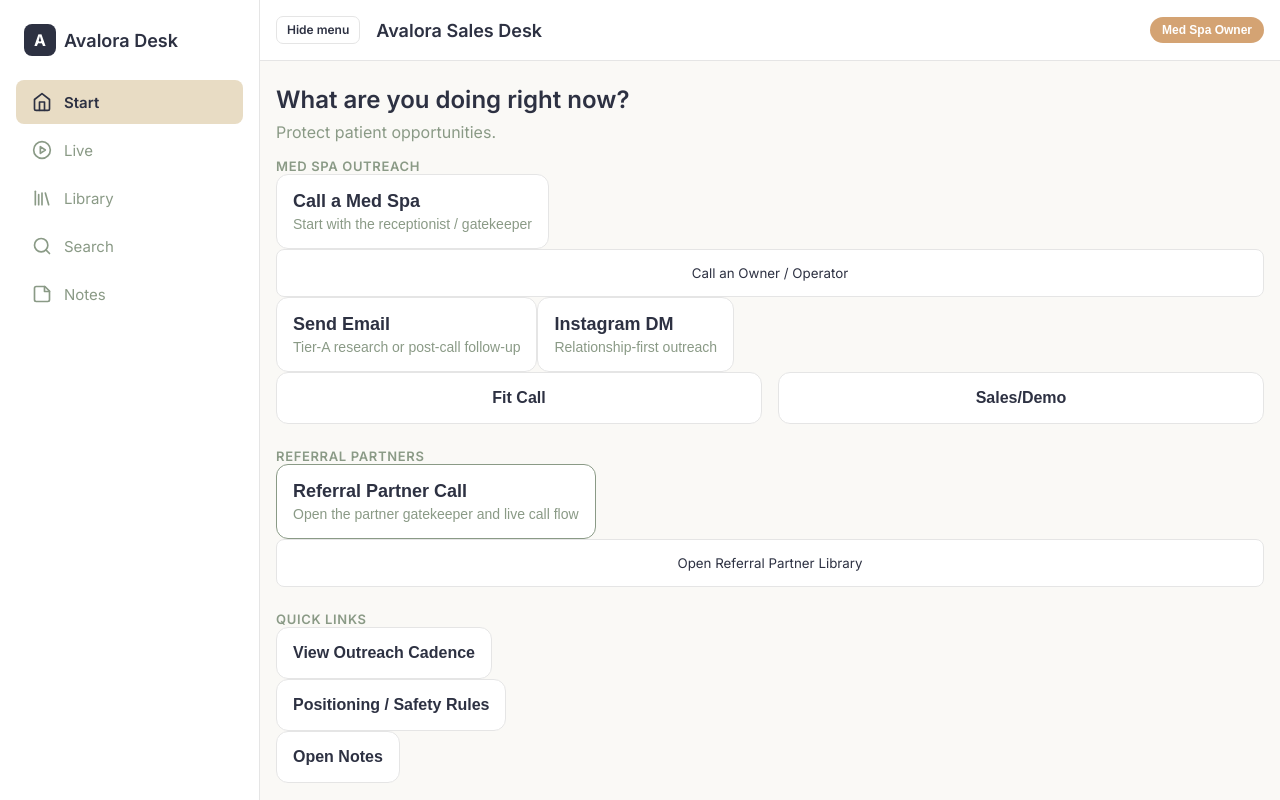
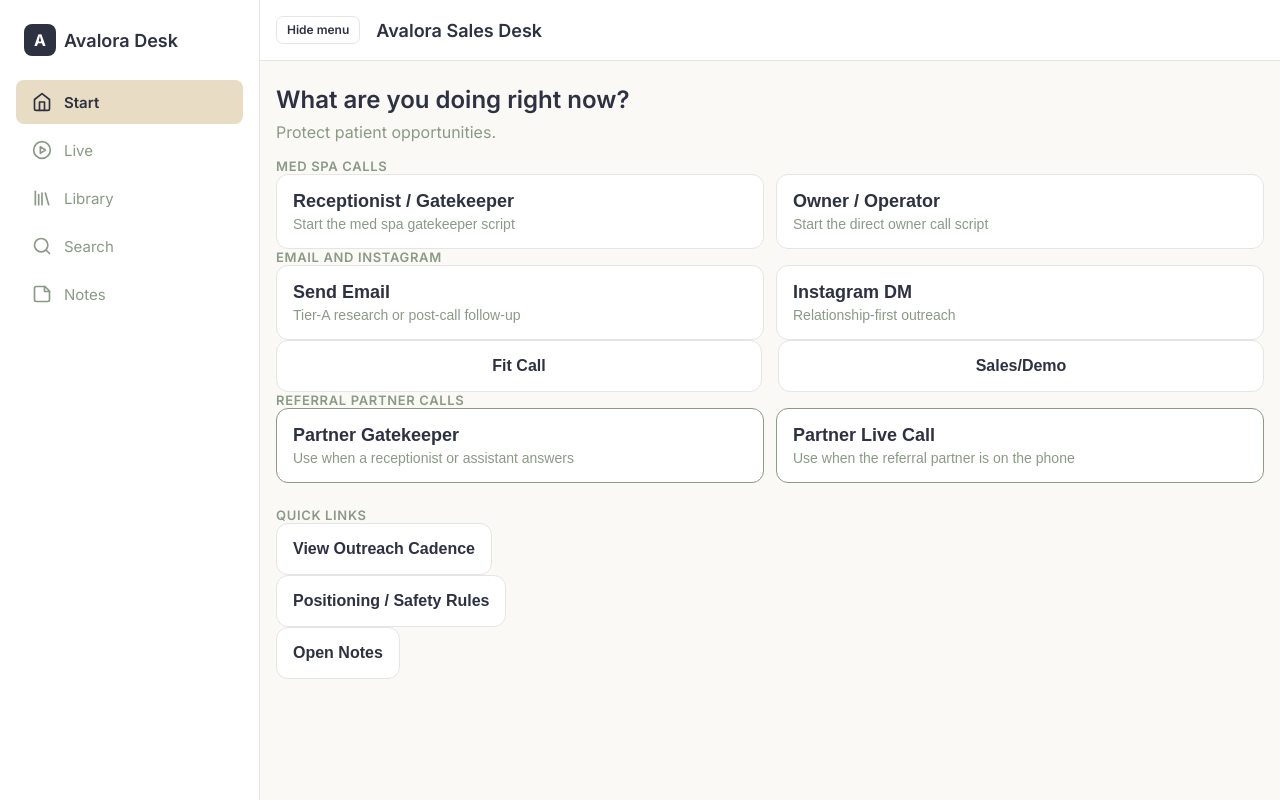
Before and after one commit to Burhanhaider121415/avalora-salesframework, a React (Vite) app: page / in a window 1280 px wide. Built offline with nearby package versions, Linux system fonts and the light colour scheme.

Commit message:
Unify call navigation and framework library

```diff
--- a/src/App.tsx
+++ b/src/App.tsx
@@ -121,18 +121,15 @@ function App() {
     switch (currentMode) {
       case 'start':
         return <StartView
-                 workspace={activeWorkspace}
                  onLiveModeSelect={handleLiveModeSelect}
                  onOutreachModeSelect={handleOutreachModeSelect}
                  onOpenSafety={() => setCurrentMode('safety')}
                  onOpenCadence={() => openLibrary('medspa')}
                  onOpenNotes={() => openNotes('general')}
-                 onOpenLibrary={openLibrary}
                />;
       case 'live':
         return (
           <LiveView
-            workspace={activeWorkspace}
             scenario={activeLiveScenario}
             onReset={() => setCurrentMode('start')}
             onGoToLibrary={() => openLibrary(activeWorkspace)}
@@ -149,7 +146,7 @@ function App() {
           />
         );
       case 'library':
-        return <LibraryView workspace={activeWorkspace} />;
+        return <LibraryView />;
       case 'search':
         return <SearchView
                  workspace={activeWorkspace}
@@ -166,7 +163,7 @@ function App() {
                  onOpenNotes={openNotes}
                />;
       case 'notes':
-        return <NotesView initialContext={activeNotesContext as any} workspace={activeWorkspace} />;
+        return <NotesView initialContext={activeNotesContext as any} />;
       case 'safety':
         return <PositioningSafetyView />;
       case 'notFound':
@@ -185,13 +182,11 @@ function App() {
         );
       default:
         return <StartView
-                 workspace={activeWorkspace}
                  onLiveModeSelect={handleLiveModeSelect}
                  onOutreachModeSelect={handleOutreachModeSelect}
                  onOpenSafety={() => setCurrentMode('safety')}
                  onOpenCadence={() => openLibrary('medspa')}
                  onOpenNotes={() => openNotes('general')}
-                 onOpenLibrary={openLibrary}
                />;
     }
   };
@@ -203,16 +198,8 @@ function App() {
       <div className="app-container main-content-wrapper">
         <TopBar
           currentMode={currentMode === 'outreach' || currentMode === 'safety' || currentMode === 'cadence' || currentMode === 'notFound' ? 'start' : currentMode}
-          workspace={activeWorkspace}
           sidebarOpen={sidebarOpen}
           onToggleSidebar={() => setSidebarOpen((open) => !open)}
-          onWorkspaceToggle={() => {
-            const nextWorkspace = activeWorkspace === 'medspa' ? 'partner' : 'medspa';
-            setActiveWorkspace(nextWorkspace);
-            if (currentMode === 'notes') {
-              setActiveNotesContext(nextWorkspace === 'partner' ? 'partner' : 'gatekeeper');
-            }
-          }}
           onReset={() => setCurrentMode('start')}
         />
         <div className="content-area">
--- a/src/components/TopBar.tsx
+++ b/src/components/TopBar.tsx
@@ -3,14 +3,12 @@ import type { Mode } from './BottomNav';
 
 interface TopBarProps {
   currentMode: Mode | 'safety';
-  workspace: 'medspa' | 'partner';
-  onWorkspaceToggle: () => void;
   onReset: () => void;
   sidebarOpen: boolean;
   onToggleSidebar: () => void;
 }
 
-export const TopBar: React.FC<TopBarProps> = ({ currentMode, workspace, onWorkspaceToggle, onReset, sidebarOpen, onToggleSidebar }) => {
+export const TopBar: React.FC<TopBarProps> = ({ currentMode, onReset, sidebarOpen, onToggleSidebar }) => {
   const getModeTitle = () => {
     switch (currentMode) {
       case 'start': return 'Avalora Sales Desk';
@@ -22,8 +20,6 @@ export const TopBar: React.FC<TopBarProps> = ({ currentMode, workspace, onWorksp
       default: return 'Avalora';
     }
   };
-
-  const isMedSpa = workspace === 'medspa';
 
   return (
     <div className="top-bar">
@@ -38,24 +34,6 @@ export const TopBar: React.FC<TopBarProps> = ({ currentMode, workspace, onWorksp
         )}
         <h3 style={{ fontSize: '18px', fontWeight: 600 }}>{getModeTitle()}</h3>
       </div>
-
-      {currentMode !== 'safety' && (
-        <button
-          onClick={onWorkspaceToggle}
-          style={{
-            backgroundColor: isMedSpa ? 'var(--color-soft-amber)' : 'var(--color-muted-sage)',
-            color: 'white',
-            border: 'none',
-            padding: '6px 12px',
-            borderRadius: '16px',
-            fontSize: '12px',
-            fontWeight: 600,
-            cursor: 'pointer'
-          }}
-        >
-          {isMedSpa ? 'Med Spa Owner' : 'Referral Partner'}
-        </button>
-      )}
     </div>
   );
 };
--- a/src/index.css
+++ b/src/index.css
@@ -290,6 +290,18 @@ p {
   flex: 1;
   overflow-y: auto;
   padding: 24px 16px;
+}
+
+.start-action-grid {
+  display: grid;
+  grid-template-columns: repeat(2, minmax(0, 1fr));
+  gap: 12px;
+}
+
+@media (max-width: 720px) {
+  .start-action-grid {
+    grid-template-columns: 1fr;
+  }
 }
 
 /* Highlights */
--- a/src/views/LibraryView.tsx
+++ b/src/views/LibraryView.tsx
@@ -3,10 +3,6 @@ import { medSpaLibrary, partnerLibrary } from '../data/libraryData';
 import type { LibrarySection } from '../data/libraryData';
 import { cadenceSteps } from '../data/cadenceData';
 import { updatedMedSpaLibrary } from '../data/updatedLibraryData';
-
-interface LibraryViewProps {
-  workspace: 'medspa' | 'partner';
-}
 
 /**
  * Renders raw framework text with visual hierarchy.
@@ -162,13 +158,15 @@ function renderSection(sec: LibrarySection) {
   );
 }
 
-const LibraryView: React.FC<LibraryViewProps> = ({ workspace }) => {
+const LibraryView: React.FC = () => {
   const [searchTerm, setSearchTerm] = useState('');
   const [expandedItems, setExpandedItems] = useState<Record<string, boolean>>({});
 
-  const activeLibrary = workspace === 'medspa'
-    ? [...updatedMedSpaLibrary, ...medSpaLibrary.filter((item) => item.id !== 'lib_doc_0')]
-    : partnerLibrary;
+  const activeLibrary = [
+    ...updatedMedSpaLibrary,
+    ...medSpaLibrary.filter((item) => item.id !== 'lib_doc_0'),
+    ...partnerLibrary,
+  ];
 
   const filteredLibrary = activeLibrary.filter(item =>
     item.title.toLowerCase().includes(searchTerm.toLowerCase()) ||
@@ -183,10 +181,10 @@ const LibraryView: React.FC<LibraryViewProps> = ({ workspace }) => {
     <div className="flex-col" style={{ padding: '24px 16px', gap: '24px', paddingBottom: '100px' }}>
       <div>
         <h2 style={{ fontSize: '28px', fontWeight: 700, color: 'var(--color-deep-charcoal)', marginBottom: '8px' }}>
-          {workspace === 'medspa' ? 'Med Spa Owner Library' : 'Referral Partner Library'}
+          Complete Framework Library
         </h2>
         <p style={{ fontSize: '16px', color: 'var(--color-muted-sage)', lineHeight: 1.5 }}>
-          Complete frameworks, reference materials, and guidelines. Click any document to expand the full source text.
+          Med spa and referral partner frameworks are together in one place. Click any document to expand the full source text.
         </p>
       </div>
 
@@ -205,7 +203,7 @@ const LibraryView: React.FC<LibraryViewProps> = ({ workspace }) => {
         }}
       />
 
-      {workspace === 'medspa' && !searchTerm && (
+      {!searchTerm && (
         <details className="framework-section-card" open>
           <summary style={{ cursor: 'pointer', fontSize: '18px', fontWeight: 600 }}>8-Touch Cadence</summary>
           <div className="framework-content" style={{ marginTop: '14px' }}>
--- a/src/views/NotesView.tsx
+++ b/src/views/NotesView.tsx
@@ -1,9 +1,8 @@
 import React, { useEffect, useState } from 'react';
-import type { NoteContext, Workspace } from '../types/app';
+import type { NoteContext } from '../types/app';
 
 interface NotesViewProps {
   initialContext?: NoteContext;
-  workspace?: Workspace;
   isSidePanel?: boolean;
 }
 
@@ -57,7 +56,7 @@ function persistNotes(notes: SavedNote[]) {
   }
 }
 
-const NotesView: React.FC<NotesViewProps> = ({ initialContext = 'general', workspace = 'medspa', isSidePanel = false }) => {
+const NotesView: React.FC<NotesViewProps> = ({ initialContext = 'general', isSidePanel = false }) => {
   const [category, setCategory] = useState<NoteCategory>(contextToCategory(initialContext));
   const [noteTitle, setNoteTitle] = useState('');
   const [noteBody, setNoteBody] = useState('');
@@ -76,11 +75,7 @@ const NotesView: React.FC<NotesViewProps> = ({ initialContext = 'general', works
     setCategory(contextToCategory(initialContext));
   }, [initialContext]);
 
-  // Filter notes by workspace context
-  const partnerCategories: NoteCategory[] = ['Referral Partner', 'General'];
-  const displayedNotes = workspace === 'partner'
-    ? savedNotes.filter(n => partnerCategories.includes(n.category))
-    : savedNotes;
+  const displayedNotes = savedNotes;
 
   const handleSave = () => {
     if (!noteBody.trim()) return;
--- a/src/views/StartView.tsx
+++ b/src/views/StartView.tsx
@@ -1,16 +1,14 @@
 import React from 'react';
 
 interface StartViewProps {
-  workspace: 'medspa' | 'partner';
   onLiveModeSelect: (scenario: string | null) => void;
   onOutreachModeSelect: (modeId: string) => void;
   onOpenSafety: () => void;
   onOpenCadence: () => void;
   onOpenNotes: () => void;
-  onOpenLibrary: (workspace: 'medspa' | 'partner') => void;
 }
 
-const StartView: React.FC<StartViewProps> = ({ workspace, onLiveModeSelect, onOutreachModeSelect, onOpenSafety, onOpenCadence, onOpenNotes, onOpenLibrary }) => {
+const StartView: React.FC<StartViewProps> = ({ onLiveModeSelect, onOutreachModeSelect, onOpenSafety, onOpenCadence, onOpenNotes }) => {
   return (
     <div className="flex-col gap-6 pb-6">
       <div className="mb-4">
@@ -18,16 +16,23 @@ const StartView: React.FC<StartViewProps> = ({ workspace, onLiveModeSelect, onOu
         <p style={{ color: 'var(--color-muted-sage)' }}>Protect patient opportunities.</p>
       </div>
 
-      {workspace === 'medspa' && (
       <div className="flex-col gap-4">
-          <h3 className="label-text">Med Spa Outreach</h3>
+        <h3 className="label-text">Med Spa Calls</h3>
+        <div className="start-action-grid">
+          <button className="card btn-secondary" onClick={() => onLiveModeSelect('medspa_gatekeeper')} style={{ textAlign: 'left', padding: '16px' }}>
+            <div style={{ fontSize: '18px', fontWeight: 600 }}>Receptionist / Gatekeeper</div>
+            <p style={{ color: 'var(--color-muted-sage)', fontSize: '14px', marginTop: '4px' }}>Start the med spa gatekeeper script</p>
+          </button>
+          <button className="card btn-secondary" onClick={() => onLiveModeSelect('medspa_owner')} style={{ textAlign: 'left', padding: '16px' }}>
+            <div style={{ fontSize: '18px', fontWeight: 600 }}>Owner / Operator</div>
+            <p style={{ color: 'var(--color-muted-sage)', fontSize: '14px', marginTop: '4px' }}>Start the direct owner call script</p>
+          </button>
+        </div>
+      </div>
 
-          <button className="card btn-secondary" onClick={() => onLiveModeSelect('medspa_gatekeeper')} style={{ textAlign: 'left', padding: '16px' }}>
-            <div style={{ fontSize: '18px', fontWeight: 600 }}>Call a Med Spa</div>
-            <p style={{ color: 'var(--color-muted-sage)', fontSize: '14px', marginTop: '4px' }}>Start with the receptionist / gatekeeper</p>
-          </button>
-          <button className="btn btn-secondary" onClick={() => onLiveModeSelect('medspa_owner')}>Call an Owner / Operator</button>
-
+      <div className="flex-col gap-4">
+        <h3 className="label-text">Email and Instagram</h3>
+        <div className="start-action-grid">
           <button className="card btn-secondary" onClick={() => onOutreachModeSelect('email_mode')} style={{ textAlign: 'left', padding: '16px' }}>
             <div style={{ fontSize: '18px', fontWeight: 600 }}>Send Email</div>
             <p style={{ color: 'var(--color-muted-sage)', fontSize: '14px', marginTop: '4px' }}>Tier-A research or post-call follow-up</p>
@@ -37,6 +42,7 @@ const StartView: React.FC<StartViewProps> = ({ workspace, onLiveModeSelect, onOu
             <div style={{ fontSize: '18px', fontWeight: 600 }}>Instagram DM</div>
             <p style={{ color: 'var(--color-muted-sage)', fontSize: '14px', marginTop: '4px' }}>Relationship-first outreach</p>
           </button>
+        </div>
 
           <div className="flex gap-4">
             <button className="card btn-secondary flex-1" onClick={() => onLiveModeSelect('fit_call')} style={{ padding: '16px' }}>
@@ -47,30 +53,20 @@ const StartView: React.FC<StartViewProps> = ({ workspace, onLiveModeSelect, onOu
             </button>
           </div>
       </div>
-      )}
 
-      {workspace === 'partner' && (
-        <div className="flex-col gap-4 mt-6">
-          <h3 className="label-text">Referral Partners</h3>
-
+      <div className="flex-col gap-4">
+        <h3 className="label-text">Referral Partner Calls</h3>
+        <div className="start-action-grid">
           <button className="card btn-secondary" onClick={() => onLiveModeSelect('partner_gatekeeper')} style={{ textAlign: 'left', padding: '16px', borderColor: 'var(--color-muted-sage)' }}>
-            <div style={{ fontSize: '18px', fontWeight: 600 }}>Referral Partner Call</div>
-            <p style={{ color: 'var(--color-muted-sage)', fontSize: '14px', marginTop: '4px' }}>Agencies, reps, consultants</p>
+            <div style={{ fontSize: '18px', fontWeight: 600 }}>Partner Gatekeeper</div>
+            <p style={{ color: 'var(--color-muted-sage)', fontSize: '14px', marginTop: '4px' }}>Use when a receptionist or assistant answers</p>
           </button>
-          <button className="btn btn-secondary" onClick={() => onOpenLibrary('partner')}>Open Referral Partner Library</button>
+          <button className="card btn-secondary" onClick={() => onLiveModeSelect('partner_live')} style={{ textAlign: 'left', padding: '16px', borderColor: 'var(--color-muted-sage)' }}>
+            <div style={{ fontSize: '18px', fontWeight: 600 }}>Partner Live Call</div>
+            <p style={{ color: 'var(--color-muted-sage)', fontSize: '14px', marginTop: '4px' }}>Use when the referral partner is on the phone</p>
+          </button>
         </div>
-      )}
-
-      {workspace === 'medspa' && (
-        <div className="flex-col gap-4 mt-6">
-          <h3 className="label-text">Referral Partners</h3>
-          <button className="card btn-secondary" onClick={() => onLiveModeSelect('partner_gatekeeper')} style={{ textAlign: 'left', padding: '16px', borderColor: 'var(--color-muted-sage)' }}>
-            <div style={{ fontSize: '18px', fontWeight: 600 }}>Referral Partner Call</div>
-            <p style={{ color: 'var(--color-muted-sage)', fontSize: '14px', marginTop: '4px' }}>Open the partner gatekeeper and live call flow</p>
-          </button>
-          <button className="btn btn-secondary" onClick={() => onOpenLibrary('partner')}>Open Referral Partner Library</button>
       </div>
-      )}
 
       <div className="flex-col gap-4 mt-6">
         <h3 className="label-text">Quick Links</h3>
```
Also changed, not shown: src/views/LiveView.tsx (+6 -9 lines). Lines whose indentation alone changed are shown as unchanged.
